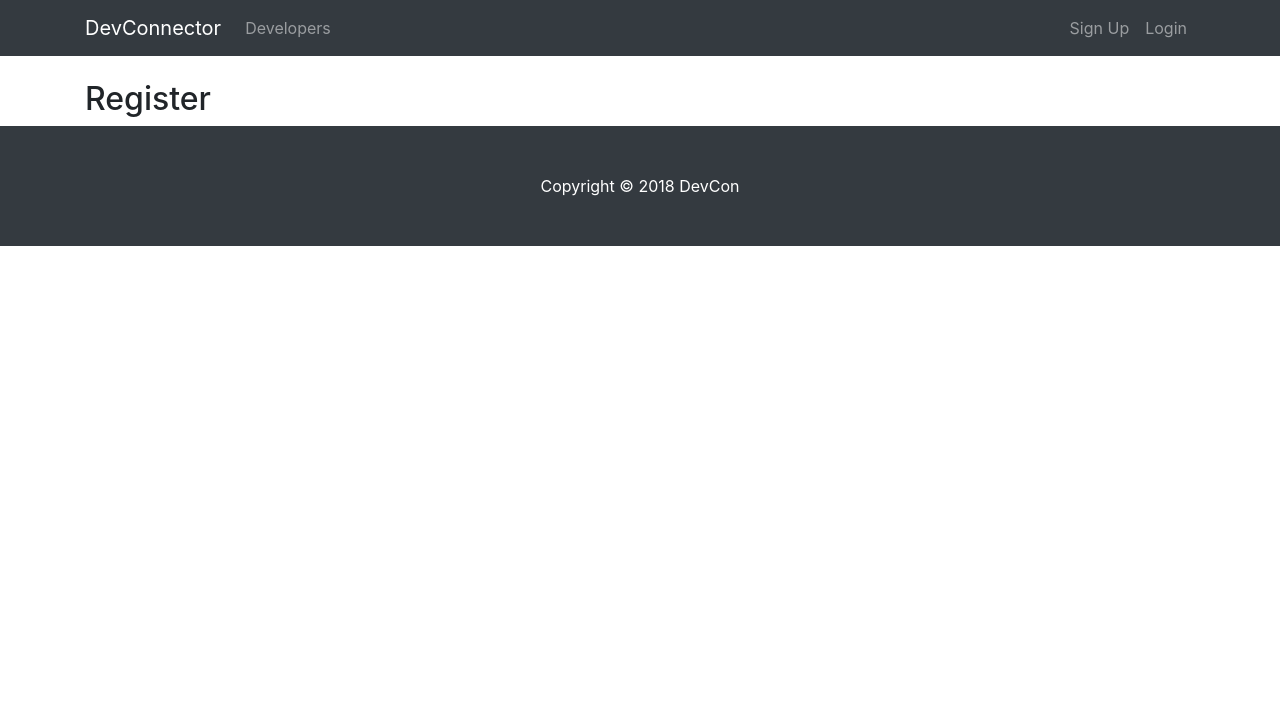
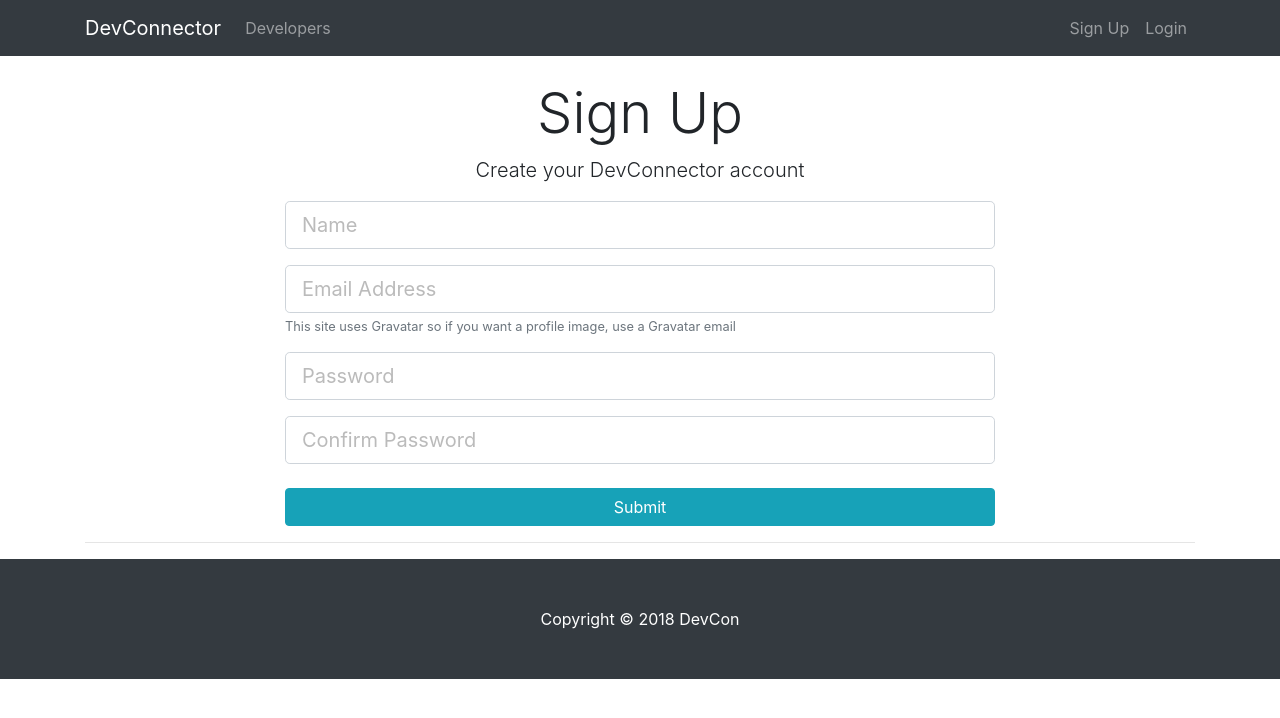
Before and after one commit to Qhkm92/DevconClient, a React (Create React App) app: page /register in a window 1280 px wide. Shown: the top 718 px of the page. Built offline with nearby package versions, Linux system fonts and the light colour scheme.

Commit message:
Connect register component with backend

```diff
--- a/package.json
+++ b/package.json
@@ -3,6 +3,7 @@
   "version": "0.1.0",
   "private": true,
   "dependencies": {
+    "axios": "^0.18.0",
     "react": "^16.6.1",
     "react-dom": "^16.6.1",
     "react-scripts": "2.1.1"
@@ -22,6 +23,5 @@
     "not ie <= 11",
     "not op_mini all"
   ],
-  "proxy":
-    "http://localhost:5000"
+  "proxy": "http://localhost:5000"
 }
--- a/src/components/auth/Login.js
+++ b/src/components/auth/Login.js
@@ -1,10 +1,56 @@
 import React, { Component } from "react";
 
 class Login extends Component {
+	constructor(props) {
+	  super(props);
+
+	  this.state = {
+	  	email: '',
+	  	password: '',
+	  	errors: {}
+	  };
+
+	this.onChange = this.onChange.bind(this);
+	this.onSubmit = this.onSubmit.bind(this);
+
+	}
+
+	onChange(e){
+		this.setState({[e.target.name]: e.target.value })
+	}
+
+	onSubmit(e){
+		e.preventDefault();
+
+		const loginUser = {
+			email: this.state.email,
+			password: this.state.password
+		}
+
+		console.log(loginUser);
+	}
+
 	render() {
 		return (
-			<div>
-				<h2>Login Page</h2>
+			<div className="login">
+			  <div className="container">
+			    <div className="row">
+			      <div className="col-md-8 m-auto">
+			        <h1 className="display-4 text-center">Log In</h1>
+			        <p className="lead text-center">Sign in to your DevConnector account</p>
+			        <form onSubmit={this.onSubmit}>
+			          <div className="form-group">
+			            <input type="email" className="form-control form-control-lg" placeholder="Email Address" name="email" value={this.state.email} onChange={this.onChange}/>
+			          </div>
+			          <div className="form-group">
+			            <input type="password" className="form-control form-control-lg" placeholder="Password" name="password" value={this.state.password} onChange={this.onChange}/>
+			          </div>
+			          <input type="submit" className="btn btn-info btn-block mt-4" />
+			        </form>
+			      </div>
+			    </div>
+			  </div>
+			  <hr/>
 			</div>
 		);
 	}
--- a/src/components/auth/Register.js
+++ b/src/components/auth/Register.js
@@ -1,11 +1,84 @@
 import React, { Component } from "react";
+import axios from 'axios';
 
 class Register extends Component {
+	constructor(props) {
+	  super(props);
+
+	  this.state = {
+	  	name:'',
+	  	email: '',
+	  	password: '',
+	  	password2: '',
+	  	errors: {}
+	  };
+
+	this.onChange = this.onChange.bind(this);
+	this.onSubmit = this.onSubmit.bind(this);
+
+	}
+
+	onChange(event){
+		this.setState({[event.target.name] : event.target.value});
+	}
+
+	onSubmit(event){
+		event.preventDefault();
+
+		const newUser = {
+			name: this.state.name,
+			email: this.state.email,
+			password: this.state.password,
+			password2: this.state.password2
+		}
+
+		console.log(newUser);
+		axios.post('/api/users/register', newUser)
+			.then(res => console.log(res.data))
+			.catch(err => console.log(err.response.data));
+	}
+
 	render() {
 		return (
-			<div>
-				<h2>Register</h2>
+			<div className="register">
+			  <div className="container">
+			    <div className="row">
+			      <div className="col-md-8 m-auto">
+			        <h1 className="display-4 text-center">Sign Up</h1>
+			        <p className="lead text-center">Create your DevConnector account</p>
+			        <form onSubmit={this.onSubmit}>
+			          <div className="form-group">
+			            <input type="text"
+			            	className="form-control form-control-lg"
+			            	placeholder="Name"
+			            	name="name"
+			            	value={this.state.name}
+			            	onChange={this.onChange} />
+			          </div>
+			          <div className="form-group">
+			            <input type="email"
+			            	className="form-control form-control-lg"
+			            	placeholder="Email Address"
+			            	name="email"
+			            	value={this.state.email}
+			            	onChange={this.onChange}/>
+			            <small className="form-text text-muted">This site uses Gravatar so if you want a profile image, use a Gravatar email</small>
+			          </div>
+			          <div className="form-group">
+			            <input type="password" className="form-control form-control-lg" placeholder="Password" name="password" value={this.state.password} onChange={this.onChange} />
+			          </div>
+			          <div className="form-group">
+			            <input type="password" className="form-control form-control-lg" placeholder="Confirm Password" name="password2" value={this.state.password2} onChange={this.onChange} />
+			          </div>
+			          <input type="submit" className="btn btn-info btn-block mt-4" />
+			        </form>
+			      </div>
+			    </div>
+			  </div>
+			  <hr/>
 			</div>
+
+
 		);
 	}
 }
```
Also changed, not shown: 1 other file (tests, documents, lock files or other folders).
